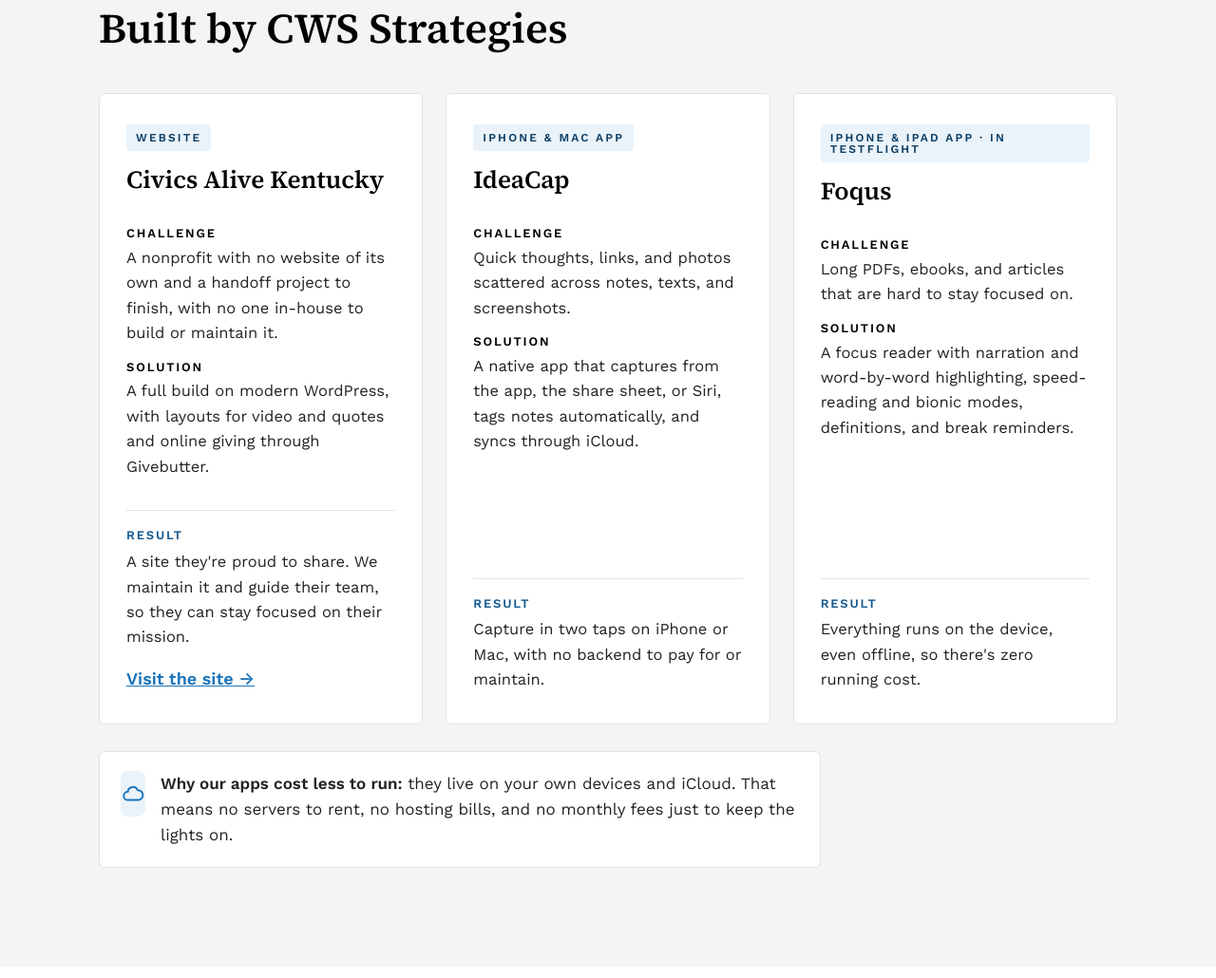
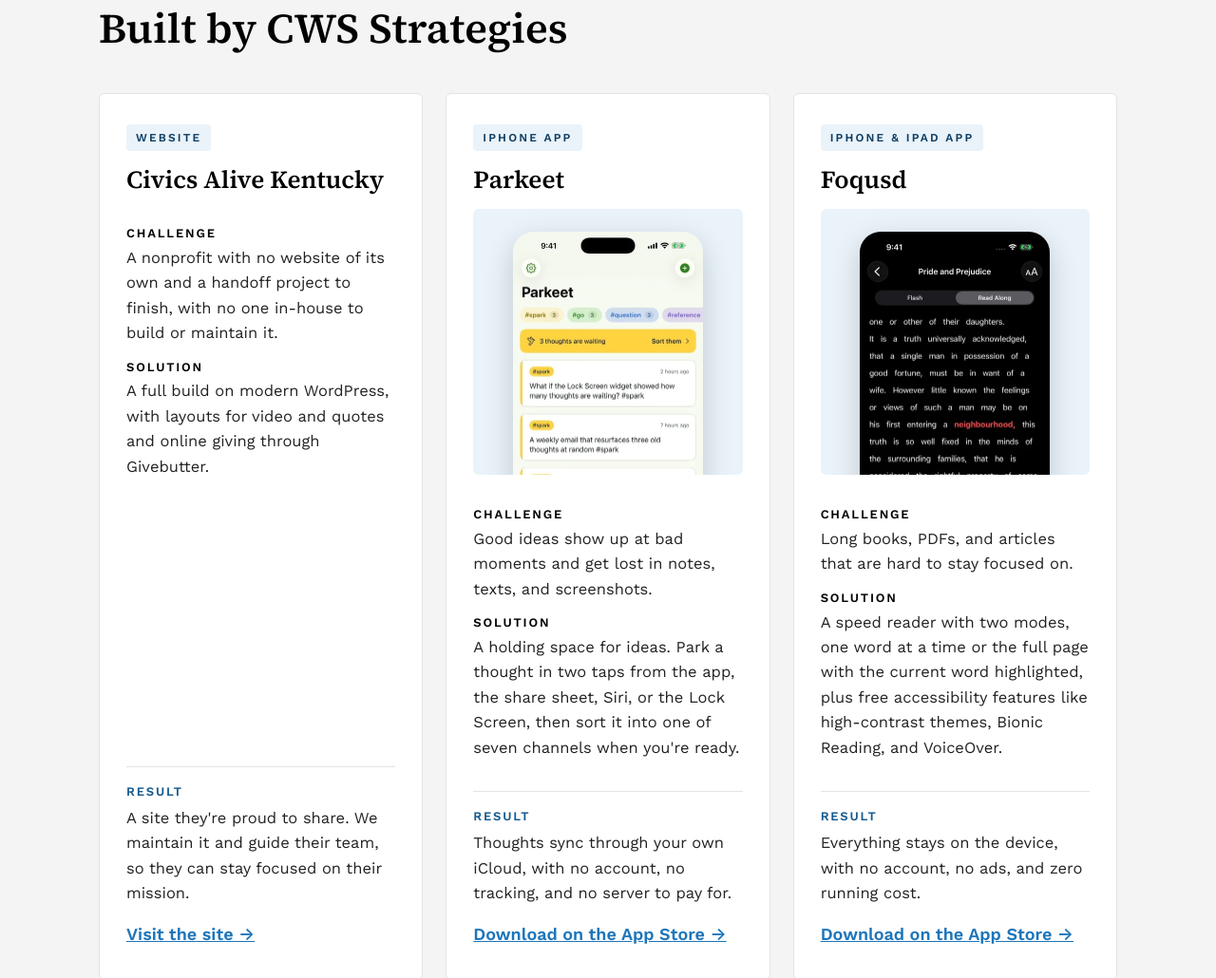
Before and after one commit to iamcstevenson/cws-strategies, a plain HTML site: page index.html in a window 1280 px wide. Shown: the part 2220-3250 px from the top of the page at 95% size. Drawn offline with Linux system fonts and the light colour scheme.

Commit message:
Work section: replace IdeaCap with Parkeet, update Foqus to Foqusd
Both cards now have an App Store screenshot and a download link.

Co-Authored-By: Claude Opus 5.5 <noreply@anthropic.com>
Claude-Session: https://claude.ai/code/session_01TGH57inrmECXgPCY5imZES

```diff
--- a/index.html
+++ b/index.html
@@ -123,6 +123,8 @@ section h2{font-size:clamp(32px,4vw,44px);margin-top:12px}
 .result{margin-top:auto;border-top:1px solid var(--line);padding-top:16px;font-size:16.5px}
 .result strong{display:block;font-size:13px;letter-spacing:.14em;text-transform:uppercase;color:var(--blue-dark);margin-bottom:4px}
 .work .more{font-weight:600}
+.shot{margin:0;height:280px;overflow:hidden;display:flex;justify-content:center;padding-top:24px;background:var(--blue-wash);border-radius:6px}
+.shot img{width:200px;height:auto;align-self:flex-start;border-radius:22px 22px 0 0;box-shadow:0 10px 30px rgba(0,0,0,.18)}
 .savings{margin-top:28px;display:flex;gap:16px;align-items:flex-start;background:var(--white);border:1px solid var(--line);border-radius:6px;padding:20px 22px;max-width:760px}
 .savings p{font-size:17px}
 
@@ -323,22 +325,26 @@ footer .flogo .word{font:600 10px/1 var(--sans);letter-spacing:.34em;color:var(-
           <a class="more" href="https://civicsalivekentucky.org" rel="noopener">Visit the site →</a>
         </article>
         <article class="card">
-          <span class="label">iPhone &amp; Mac app</span>
-          <h3>IdeaCap</h3>
+          <span class="label">iPhone app</span>
+          <h3>Parkeet</h3>
+          <figure class="shot"><img src="img/parkeet-feed.webp" width="400" height="869" loading="lazy" alt="Parkeet's feed: thoughts tagged #spark and #go, with a yellow banner saying 3 thoughts are waiting to be sorted"></figure>
           <dl class="case">
-            <div><dt>Challenge</dt><dd>Quick thoughts, links, and photos scattered across notes, texts, and screenshots.</dd></div>
-            <div><dt>Solution</dt><dd>A native app that captures from the app, the share sheet, or Siri, tags notes automatically, and syncs through iCloud.</dd></div>
+            <div><dt>Challenge</dt><dd>Good ideas show up at bad moments and get lost in notes, texts, and screenshots.</dd></div>
+            <div><dt>Solution</dt><dd>A holding space for ideas. Park a thought in two taps from the app, the share sheet, Siri, or the Lock Screen, then sort it into one of seven channels when you're ready.</dd></div>
           </dl>
-          <p class="result"><strong>Result</strong>Capture in two taps on iPhone or Mac, with no backend to pay for or maintain.</p>
+          <p class="result"><strong>Result</strong>Thoughts sync through your own iCloud, with no account, no tracking, and no server to pay for.</p>
+          <a class="more" href="https://apps.apple.com/us/app/parkeet/id6823410354" rel="noopener">Download on the App Store →</a>
         </article>
         <article class="card">
-          <span class="label">iPhone &amp; iPad app · In TestFlight</span>
-          <h3>Foqus</h3>
+          <span class="label">iPhone &amp; iPad app</span>
+          <h3>Foqusd</h3>
+          <figure class="shot"><img src="img/foqusd-read-along.webp" width="400" height="869" loading="lazy" alt="Foqusd's Read Along mode: Pride and Prejudice on a dark page with the current word highlighted in red"></figure>
           <dl class="case">
-            <div><dt>Challenge</dt><dd>Long PDFs, ebooks, and articles that are hard to stay focused on.</dd></div>
-            <div><dt>Solution</dt><dd>A focus reader with narration and word-by-word highlighting, speed-reading and bionic modes, definitions, and break reminders.</dd></div>
+            <div><dt>Challenge</dt><dd>Long books, PDFs, and articles that are hard to stay focused on.</dd></div>
+            <div><dt>Solution</dt><dd>A speed reader with two modes, one word at a time or the full page with the current word highlighted, plus free accessibility features like high-contrast themes, Bionic Reading, and VoiceOver.</dd></div>
           </dl>
-          <p class="result"><strong>Result</strong>Everything runs on the device, even offline, so there's zero running cost.</p>
+          <p class="result"><strong>Result</strong>Everything stays on the device, with no account, no ads, and zero running cost.</p>
+          <a class="more" href="https://apps.apple.com/us/app/foqusd/id6808975864" rel="noopener">Download on the App Store →</a>
         </article>
       </div>
       <div class="savings">
```
Also changed, not shown: img/foqusd-read-along.webp (added), img/parkeet-feed.webp (added).
